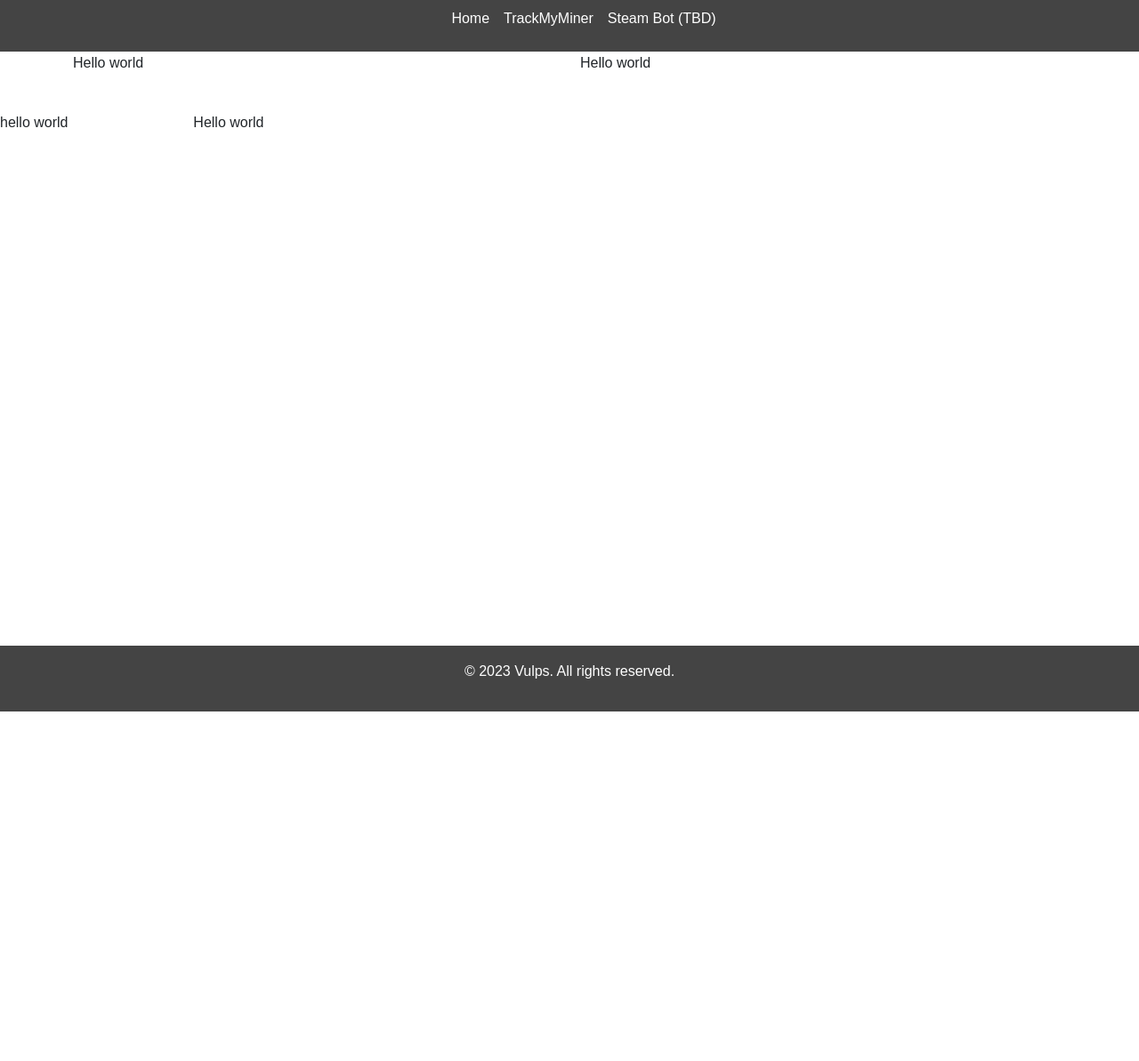
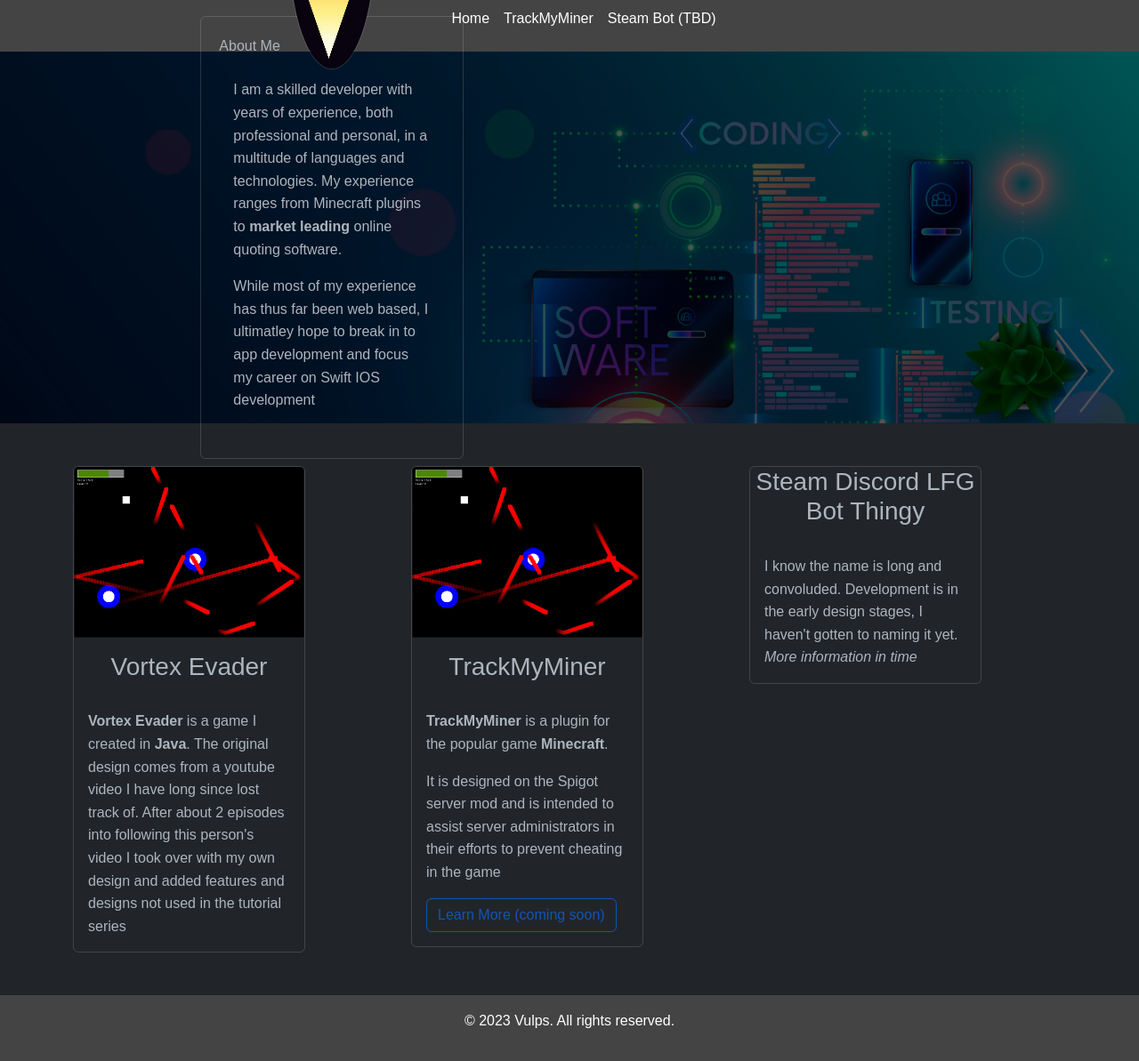
Before and after one commit to Vulps22/vulps.co.uk, a PHP site: page / in a window 1280 px wide. Shown: the whole page at 89% size. Before the commit the page ends 800 px from the top, so only its background shows below. Run offline with PHP 8.4, Linux system fonts and the light colour scheme.

Commit message:
Dropped custom grid elements made progress with homepage

```diff
--- a/css/style.css
+++ b/css/style.css
@@ -30,23 +30,41 @@ nav a {
     text-decoration: none;
 }
 
-main {
-    max-width: 100vw;
-    margin: 0 auto;
-    padding: 2rem;
-}
-
 h2 {
     margin-bottom: 1rem;
 }
 
 footer {
-    position: fixed;
-    bottom: 0vh;
     left: 0;
-    width: 100%;
+    width: 100vw;
     background-color: #444;
     color: #fff;
     padding: 1rem;
     text-align: center;
 }
+
+img.banner {
+    width: 100vw;
+    z-index:-1
+}
+
+img.card-pfp {/*card profile picture*/
+    position: absolute; /* Set the "vulps" image position to absolute */
+    top: -43%; /* Align the top border of the image with the top border of the card */
+    left: 50%; /* Move the image 50% to the right */
+    transform: translateX(-50%); /* Center the image horizontally */
+    width: 33%;
+    height: 55%;
+    border-radius: 50%;
+    border-width: var(--bs-border-width);
+    border-style: solid;
+    border-color: var(--bs-border-color-translucent);
+    z-index: 3;
+}
+
+.card {
+    position: relative; /* Set the card's position to relative */
+    padding: 20px;
+    background-color: transparent; /* Set the card's background to transparent */
+    z-index: 1;
+}
--- a/templates/about.php
+++ /dev/null
@@ -1,3 +0,0 @@
-<?php
-echo "hello";
-?>
--- a/templates/elements/grid.js
+++ /dev/null
@@ -1,22 +0,0 @@
-// grid-container.js
-export class GridContainer extends HTMLElement {
-    connectedCallback() {
-      this.classList.add('container');
-    }
-  }
-
-  // grid-row.js
-  export class GridRow extends HTMLElement {
-    connectedCallback() {
-      this.classList.add('row');
-    }
-  }
-
-  // grid-col.js
-  export class GridCol extends HTMLElement {
-    connectedCallback() {
-      const cols = this.getAttribute('cols'); // Default to full width (12 columns)
-      if(cols) this.classList.add('col-' + cols);
-      else this.classList.add('col');
-    }
-  }
--- a/templates/elements/register.js
+++ /dev/null
@@ -1,6 +0,0 @@
-// register-grid-elements.js
-import { GridContainer, GridRow, GridCol } from './grid.js';
-
-customElements.define('grid-container', GridContainer);
-customElements.define('grid-row', GridRow);
-customElements.define('grid-col', GridCol);
--- a/templates/footer.php
+++ b/templates/footer.php
@@ -1,6 +1,6 @@
-<footer>
+</main>
+<footer class="mt-5">
     <p>&copy; <?php echo date("Y"); ?> Vulps. All rights reserved.</p>
 </footer>
 </body>
-
 </html>
--- a/templates/header.php
+++ b/templates/header.php
@@ -1,10 +1,26 @@
+<?php
+    // Get the current time in UTC
+    $currentDateTime = new DateTime('now', new DateTimeZone('UTC'));
+    // Format the current time in ISO 8601 date format
+    $iso8601DateTime = $currentDateTime->format('c');
+?>
+
 <!DOCTYPE html>
-<html lang="en">
+<html lang="en" data-bs-theme="dark">
 
 <head>
     <meta charset="UTF-8">
     <meta name="viewport" content="width=device-width, initial-scale=1.0">
     <title><?php $selectedRoute['title'] ?></title>
+
+      <!-- Open Graph meta tags -->
+      <meta property="og:title" content="Vulps' Developer Portfolio">
+    <meta property="og:description" content="A collection of projects completed and maintained by Vulps">
+    <meta property="og:image" content="https://ajmcallister.co.uk/img/developer.png">
+    <meta property="og:url" content="https://ajmcallister.co.uk">
+    <meta property="og:type" content="website">
+    <meta property="og:updated_time" content="<?php echo $iso8601DateTime; ?>">
+
 
     <!--bootstrap-->
     <link href="https://cdn.jsdelivr.net/npm/bootstrap@5.3.0/dist/css/bootstrap.min.css" rel="stylesheet" integrity="sha384-9ndCyUaIbzAi2FUVXJi0CjmCapSmO7SnpJef0486qhLnuZ2cdeRhO02iuK6FUUVM" crossorigin="anonymous">
@@ -12,7 +28,7 @@
 
     <!--Local files-->
     <link rel="stylesheet" href="css/style.css">
-    <script src="templates/elements/register.js" type="module"></script>
 </head>
 
 <body>
+    <main>
--- a/templates/home.php
+++ b/templates/home.php
@@ -1,21 +1,47 @@
-<div class="container">
-    <div class="row">
-        <div class="col">
-            <p>Hello world</p>
-        </div>
-        <div class="col">
-            <p>Hello world</p>
-        </div>
-    </div>
+<div class="row align-items-center m-0">
+	<img src="img/developer-short-dark.png" class="banner p-0">
+	<div class="offset-2 col-3" style="position: absolute;">
+		<div class="card ml-5" style="background-color: transparent;">
+			<img src="img/vulps.jpg" class="card-pfp">
+			<div class="card-title">About Me</div>
+			<div class="card-body">
+				<p>I am a skilled developer with years of experience, both professional and personal, in a multitude of languages and technologies. My experience ranges from Minecraft plugins to <strong>market leading</strong> online quoting software.</p>
+				<p>While most of my experience has thus far been web based, I ultimatley hope to break in to app development and focus my career on Swift IOS development</p>
+			</div>
+		</div>
+	</div>
 </div>
-
-<grid-container>
-    <grid-row>
-        <grid-col cols="2">
-            <p>hello world</p>
-        </grid-col>
-        <grid-col cols="2">
-            <p>Hello world</p>
-        </grid-col>
-    </grid-row>
-</grid-container>
+<div class="container pt-5">
+	<div class="row">
+		<div class="col-3 align-items-center">
+			<div class="card p-0">
+				<img src="img/vortex-evader.png" class="card-img-top pb-3">
+				<div class="card-title text-center"><h3>Vortex Evader</h3></div>
+				<div class="card-body">
+					<strong>Vortex Evader</strong> is a game I created in <strong>Java</strong>. The original design comes from a youtube video I have long since lost track of. After about 2 episodes into following this person's video I took over with my own design and added features and designs not used in the tutorial series
+				</div>
+			</div>
+		</div>
+		<div class="col-3 offset-1 align-items-center">
+			<div class="card p-0">
+				<img src="img/vortex-evader.png" class="card-img-top pb-3">
+				<div class="card-title text-center"><h3>TrackMyMiner</h3></div>
+				<div class="card-body">
+					<p><strong>TrackMyMiner</strong> is a plugin for the popular game <strong>Minecraft</strong>.</p>
+					<p>It is designed on the Spigot server mod and is intended to assist server administrators in their efforts to prevent cheating in the game</p>
+						<a href="/track-my-miner" class="btn btn-outline-primary disabled">Learn More (coming soon)</a>
+				</div>
+			</div>
+		</div>
+		<div class="col-3 offset-1 align-items-center">
+			<div class="card p-0">
+				<!--<img src="img/vortex-evader.png" class="card-img-top pb-3">-->
+				<div class="card-title text-center"><h3>Steam Discord LFG Bot Thingy</h3></div>
+				<div class="card-body">
+					I know the name is long and convoluded. Development is in the early design stages, I haven't gotten to naming it yet.
+					<i>More information in time</i>
+				</div>
+			</div>
+		</div>
+	</div>
+</div>
```
Also changed, not shown: img/developer-short-dark.png (added), img/vortex-evader.png (added), img/vulps.jpg (added), img/web-banner.png (added), 2 other files.
